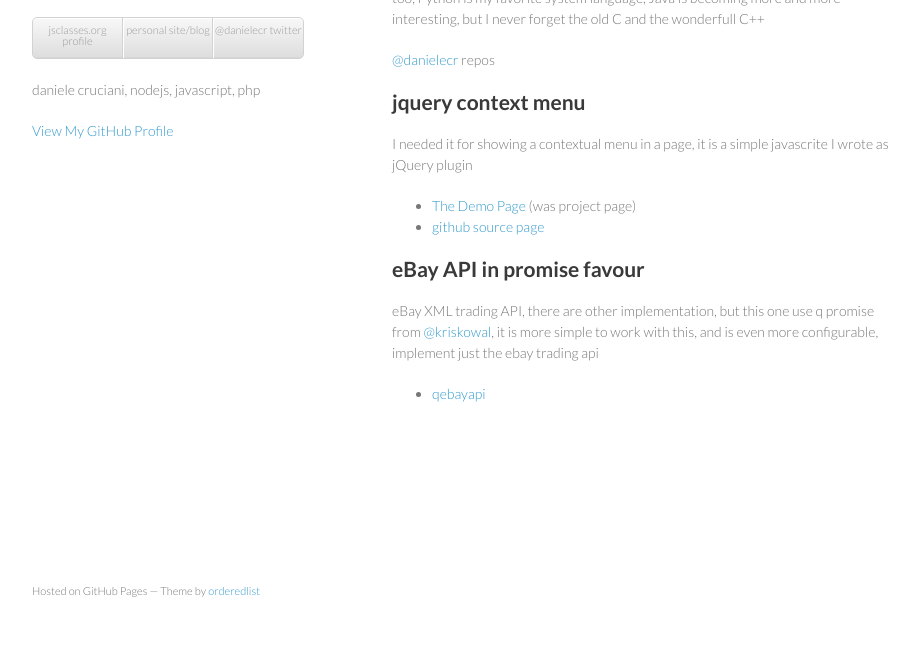
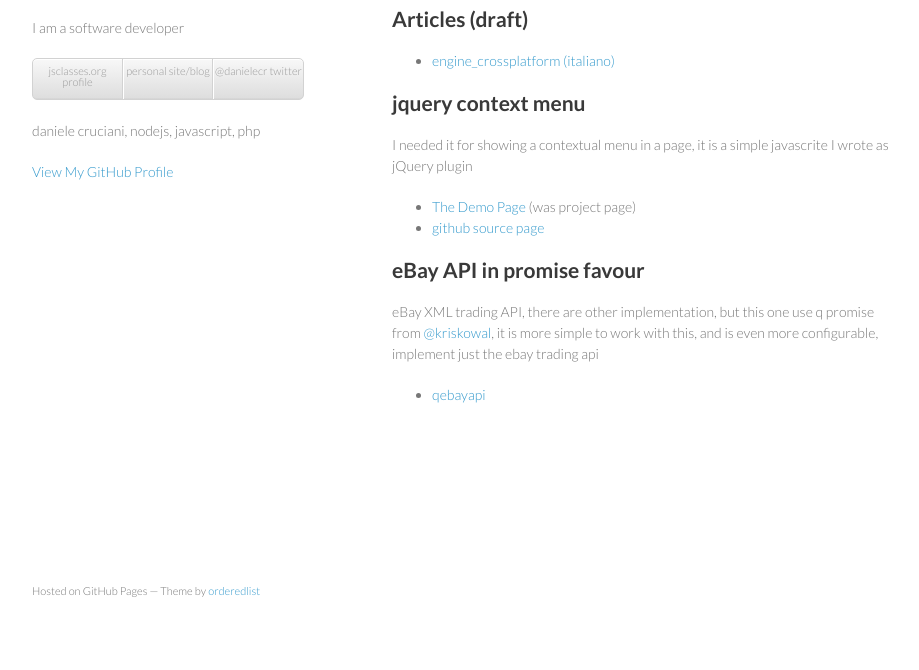
Before and after one commit to danielecr/danielecr.github.io, a plain HTML site: page index.html in a window 1280 px wide. Shown: the part 130-800 px from the top of the page, without its empty margins (178-1097 px from the left). Drawn offline with Linux system fonts and the light colour scheme.

Commit message:
Update index.html

```diff
--- a/index.html
+++ b/index.html
@@ -17,6 +17,7 @@
       <header>
         <h1>danielecr.github.io</h1>
         <h3>Daniele Cruciani</h3>
+        <p>I am a software developer</p>
         <ul>
           <li><a href="http://www.jsclasses.org/browse/author/1533.html">jsclasses.org profile</a></li>
           <li><a href="http://www.smartango.com">personal site/blog</a></li>
@@ -32,10 +33,12 @@
         <h3>
 <a name="daniele-cruciani" class="anchor" href="#daniele-cruciani"><span class="octicon octicon-link"></span></a>Daniele Cruciani</h3>
 
-<p>I am a freelance software developer addicted to javascript and nodejs. I code in PHP too, Python is my favorite system language, Java is becoming more and more interesting, but I never forget the old C and the wonderfull C++</p>
-
 <p><a href="https://github.com/danielecr" class="user-mention">@danielecr</a> repos</p>
 
+        <h2>Articles (draft)</h2>
+        <ul>
+          <li><a href="engine_crossplatform.html">engine_crossplatform (italiano)</a></li>
+        </ul>
 <h2>jquery context menu</h2>
 <p>I needed it for showing a contextual menu in a page, it is a simple javascrite I wrote as jQuery plugin</p>
 <ul>
```
